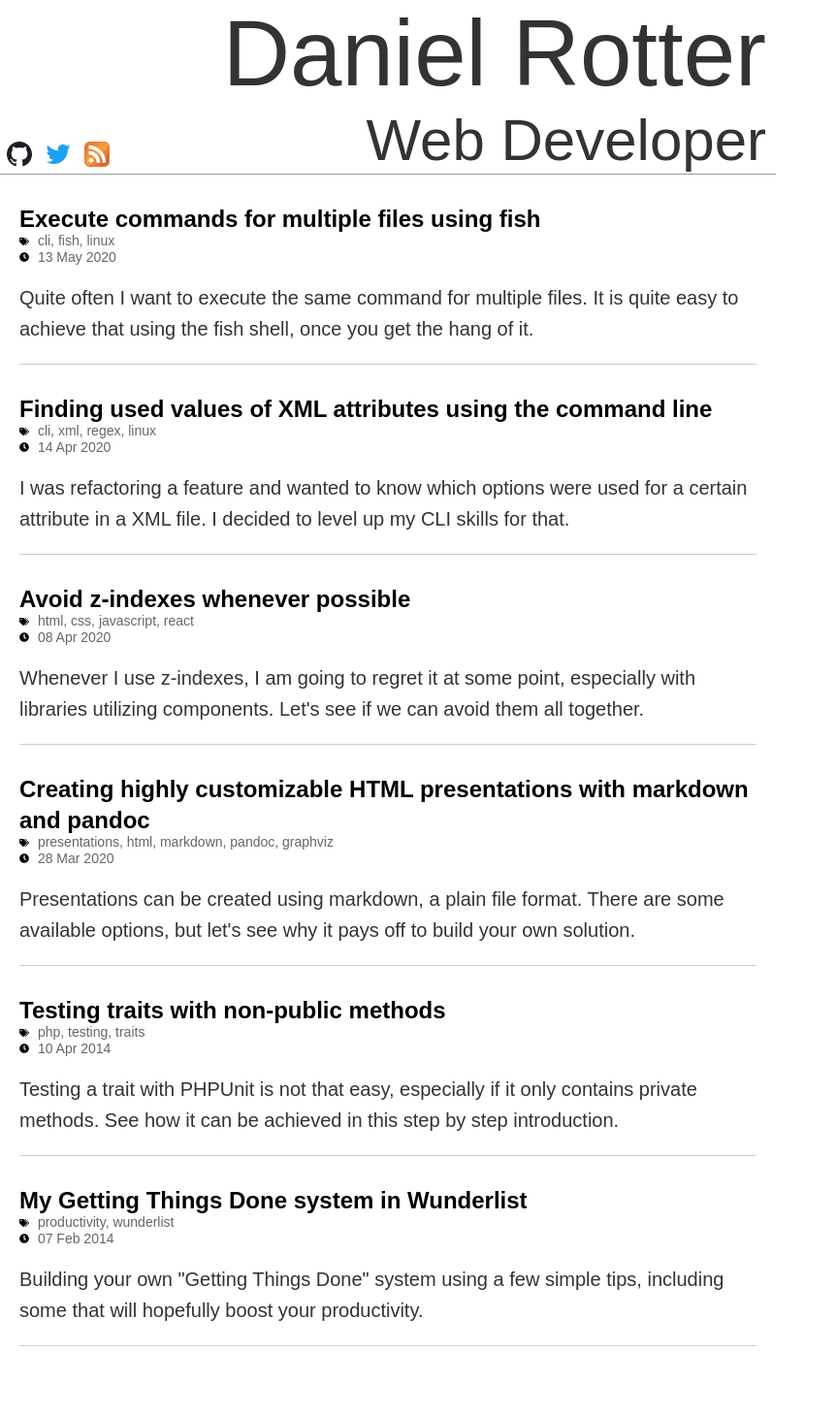
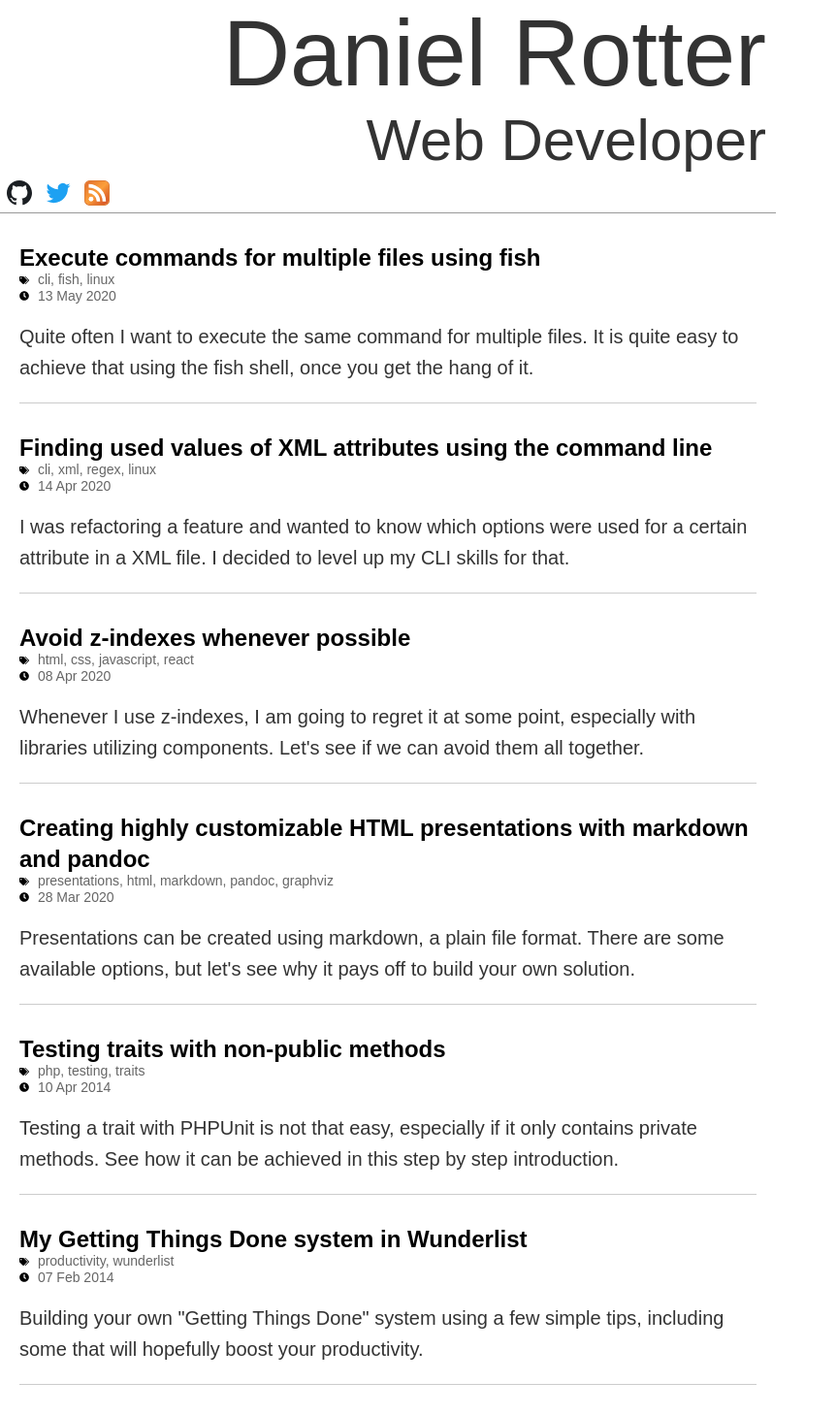
Before and after one commit to danrot/danrot.github.io, a Jekyll site: the page built from index.html, in a window 1280 px wide. Shown: the whole page at 97% size, without its empty margins (0-863 px from the left). Built offline with Jekyll 4.4.1, drawn with Linux system fonts in a browser that asks for light colours; before the commit the page ends 1418 px from its top, so only the background shows below that.

Commit message:
Avoid overlapping of social icons

```diff
--- a/css/style.css
+++ b/css/style.css
@@ -59,7 +59,6 @@ h2 {
 
 .header .social-links {
     display: flex;
-    margin-top: -40px;
 }
 
 .header .social-link {
```
